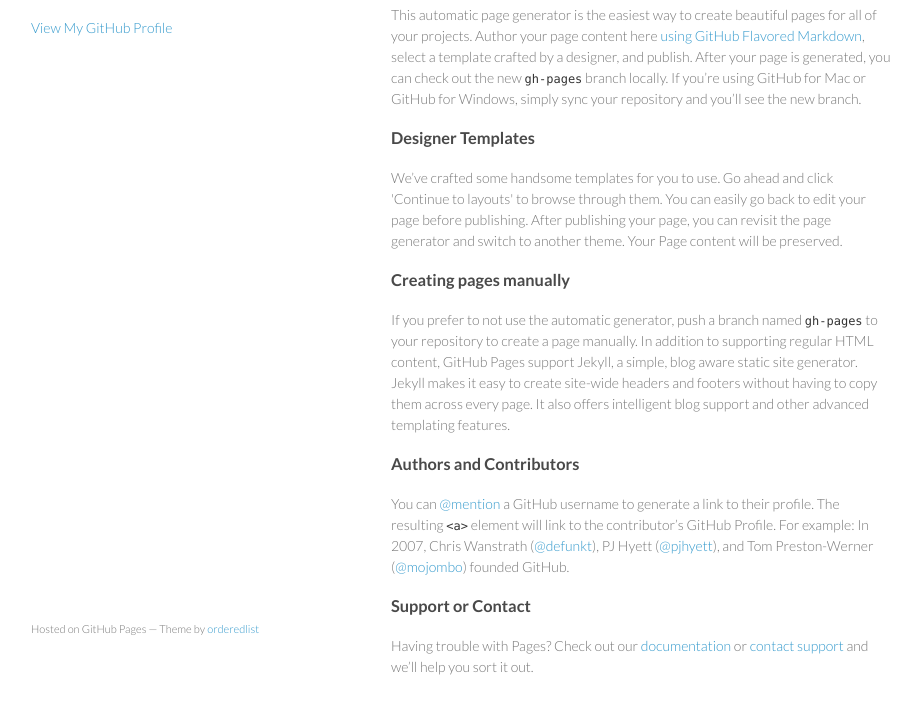
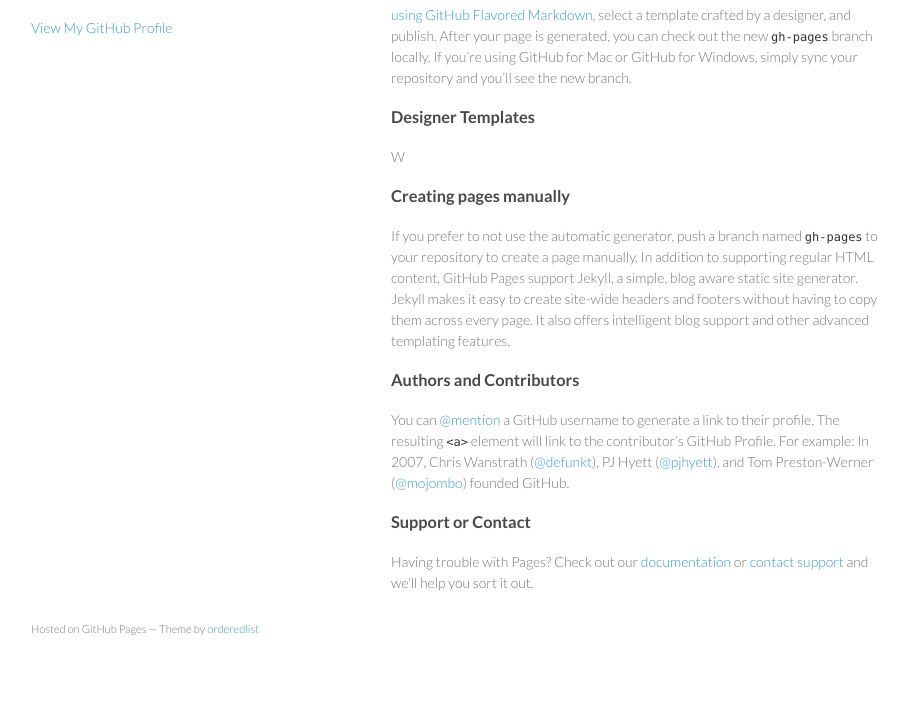
Before and after one commit to nicolettecohen1223/nicolettecohen1223.github.io, a plain HTML site: page index.html in a window 1280 px wide. Shown: the part 92-806 px from the top of the page, without its empty margins (179-1100 px from the left). Drawn offline with Linux system fonts and the light colour scheme.

Commit message:
Replace auto-generated content check

```diff
--- a/index.html
+++ b/index.html
@@ -26,12 +26,12 @@
         <h3>
 <a id="welcome-to-github-pages" class="anchor" href="#welcome-to-github-pages" aria-hidden="true"><span class="octicon octicon-link"></span></a>Welcome to GitHub Pages.</h3>
 
-<p>This automatic page generator is the easiest way to create beautiful pages for all of your projects. Author your page content here <a href="https://guides.github.com/features/mastering-markdown/">using GitHub Flavored Markdown</a>, select a template crafted by a designer, and publish. After your page is generated, you can check out the new <code>gh-pages</code> branch locally. If you’re using GitHub for Mac or GitHub for Windows, simply sync your repository and you’ll see the new branch.</p>
+<p> <a href="https://guides.github.com/features/mastering-markdown/">using GitHub Flavored Markdown</a>, select a template crafted by a designer, and publish. After your page is generated, you can check out the new <code>gh-pages</code> branch locally. If you’re using GitHub for Mac or GitHub for Windows, simply sync your repository and you’ll see the new branch.</p>
 
 <h3>
 <a id="designer-templates" class="anchor" href="#designer-templates" aria-hidden="true"><span class="octicon octicon-link"></span></a>Designer Templates</h3>
 
-<p>We’ve crafted some handsome templates for you to use. Go ahead and click 'Continue to layouts' to browse through them. You can easily go back to edit your page before publishing. After publishing your page, you can revisit the page generator and switch to another theme. Your Page content will be preserved.</p>
+<p>W</p>
 
 <h3>
 <a id="creating-pages-manually" class="anchor" href="#creating-pages-manually" aria-hidden="true"><span class="octicon octicon-link"></span></a>Creating pages manually</h3>
```
